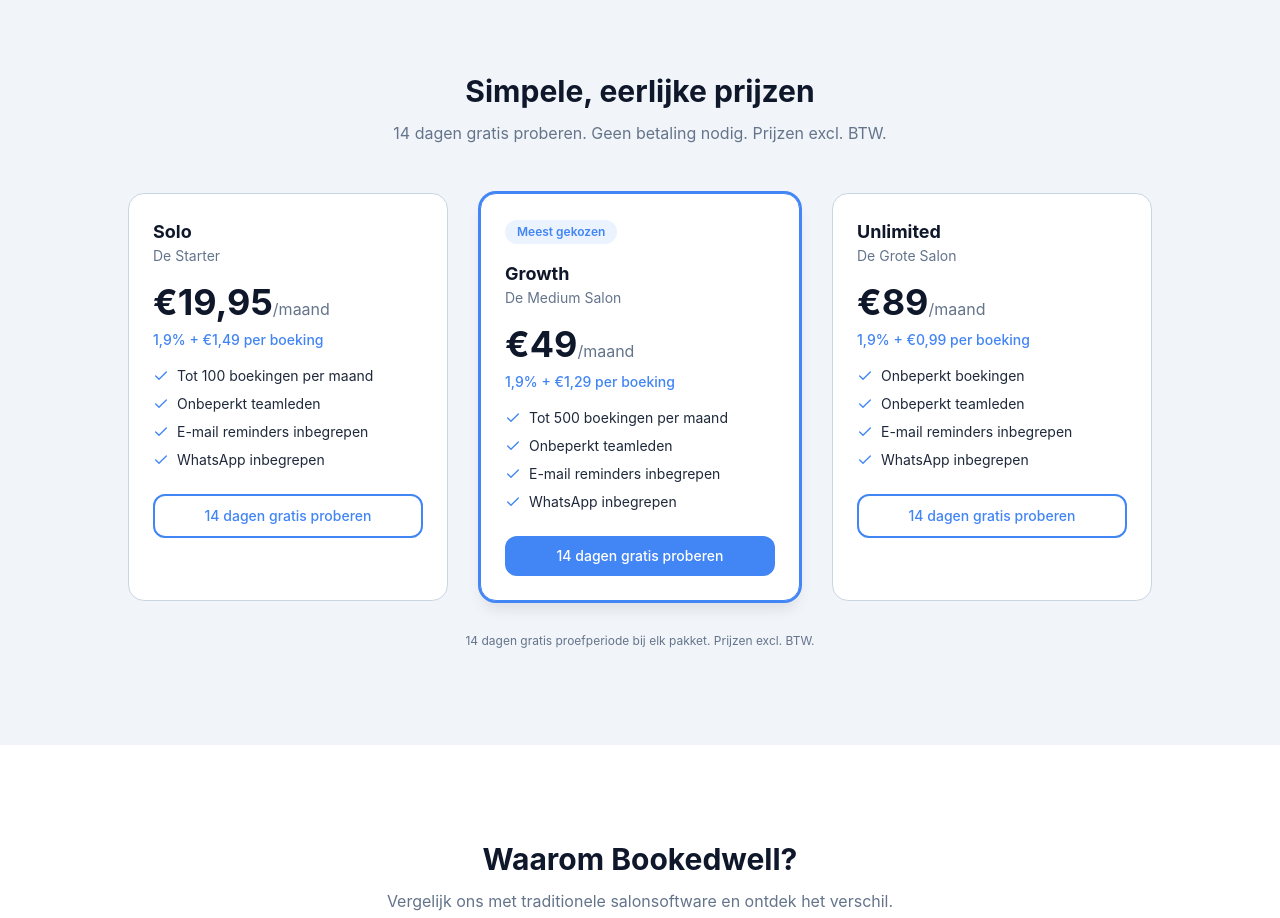
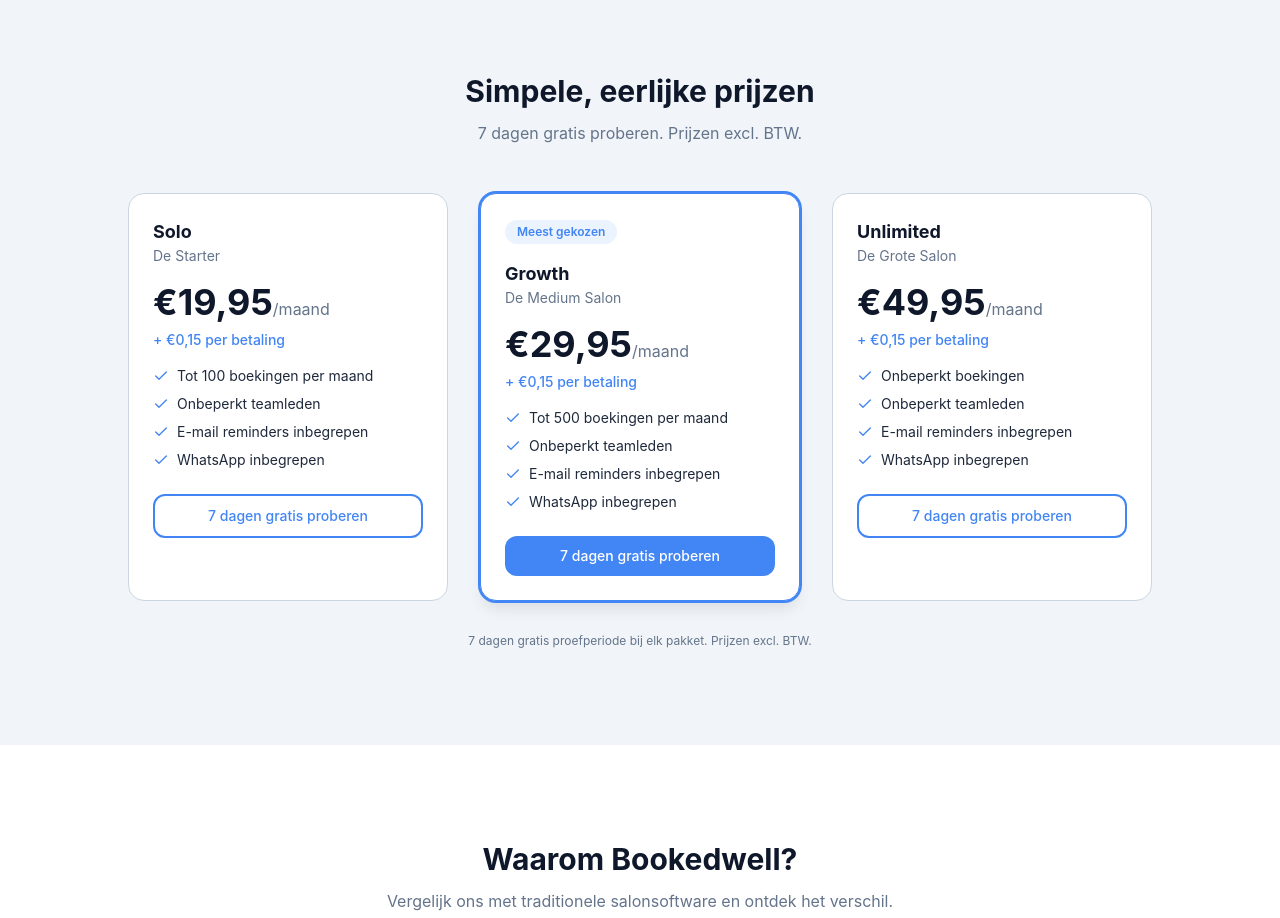
Before and after one commit to Bookedwell/bookedwell, a Next.js app: page / in a window 1280 px wide. Shown: the part 1240-2158 px from the top of the page. Built offline with nearby package versions, Linux system fonts and the light colour scheme.

Commit message:
Update homepage pricing: €19.95, €29.95, €49.95 + 7 day trial

```diff
--- a/src/app/page.tsx
+++ b/src/app/page.tsx
@@ -124,7 +124,7 @@
               Simpele, eerlijke prijzen
             </h2>
             <p className="mt-3 text-gray-text">
-              14 dagen gratis proberen. Geen betaling nodig. Prijzen excl. BTW.
+              7 dagen gratis proberen. Prijzen excl. BTW.
             </p>
           </div>
 
@@ -133,7 +133,7 @@
               {
                 name: 'Solo',
                 price: '19,95',
-                serviceFee: '1,9% + €1,49 per boeking',
+                serviceFee: '+ €0,15 per betaling',
                 desc: 'De Starter',
                 features: [
                   'Tot 100 boekingen per maand',
@@ -141,13 +141,13 @@
                   'E-mail reminders inbegrepen',
                   'WhatsApp inbegrepen',
                 ],
-                cta: '14 dagen gratis proberen',
+                cta: '7 dagen gratis proberen',
                 highlight: false,
               },
               {
                 name: 'Growth',
-                price: '49',
-                serviceFee: '1,9% + €1,29 per boeking',
+                price: '29,95',
+                serviceFee: '+ €0,15 per betaling',
                 desc: 'De Medium Salon',
                 features: [
                   'Tot 500 boekingen per maand',
@@ -155,13 +155,13 @@
                   'E-mail reminders inbegrepen',
                   'WhatsApp inbegrepen',
                 ],
-                cta: '14 dagen gratis proberen',
+                cta: '7 dagen gratis proberen',
                 highlight: true,
               },
               {
                 name: 'Unlimited',
-                price: '89',
-                serviceFee: '1,9% + €0,99 per boeking',
+                price: '49,95',
+                serviceFee: '+ €0,15 per betaling',
                 desc: 'De Grote Salon',
                 features: [
                   'Onbeperkt boekingen',
@@ -169,7 +169,7 @@
                   'E-mail reminders inbegrepen',
                   'WhatsApp inbegrepen',
                 ],
-                cta: '14 dagen gratis proberen',
+                cta: '7 dagen gratis proberen',
                 highlight: false,
               },
             ].map((plan) => (
@@ -218,7 +218,7 @@
           </div>
 
           <p className="text-center text-xs text-gray-text mt-8">
-            14 dagen gratis proefperiode bij elk pakket. Prijzen excl. BTW.
+            7 dagen gratis proefperiode bij elk pakket. Prijzen excl. BTW.
           </p>
         </div>
       </section>
```
